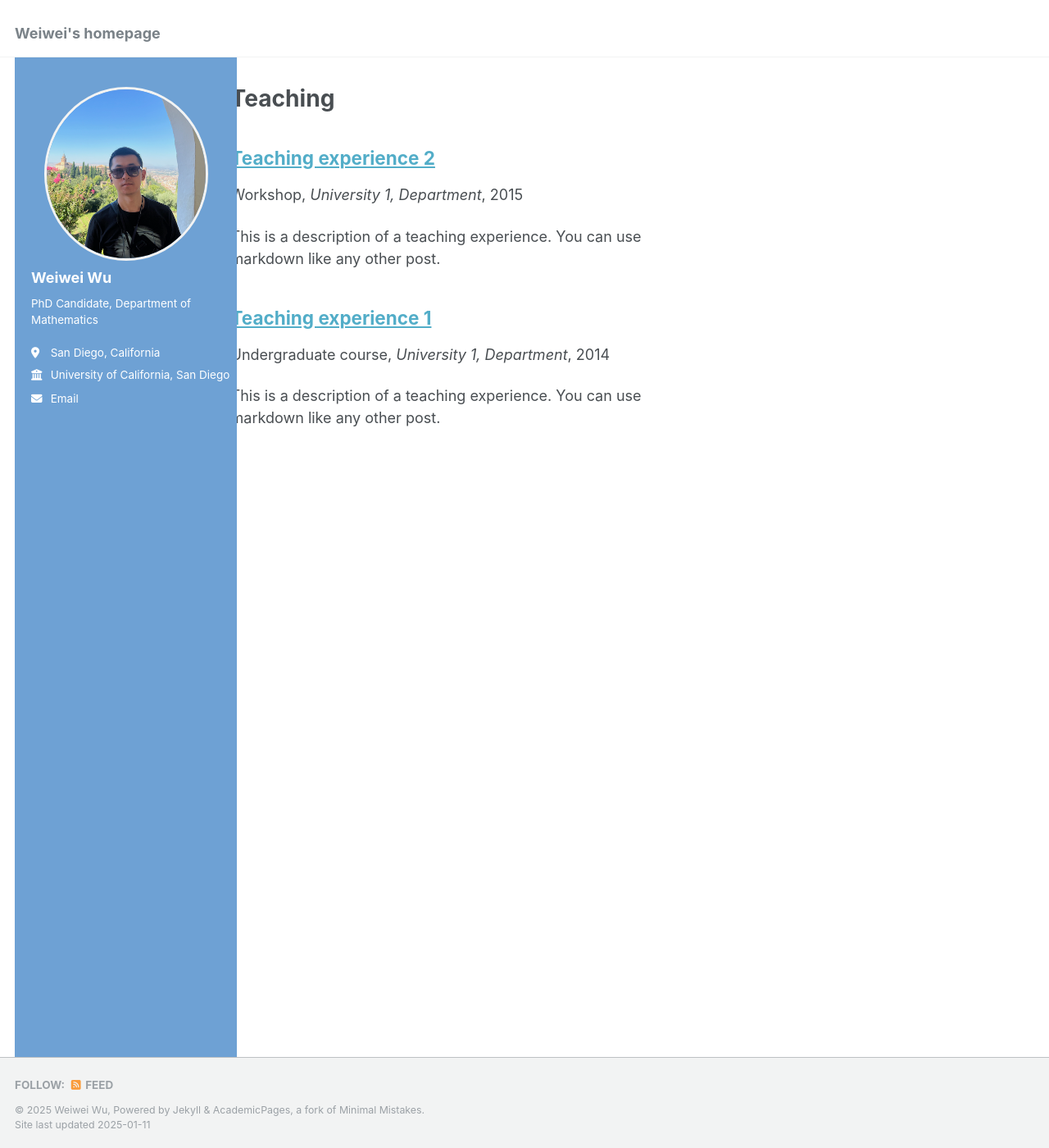
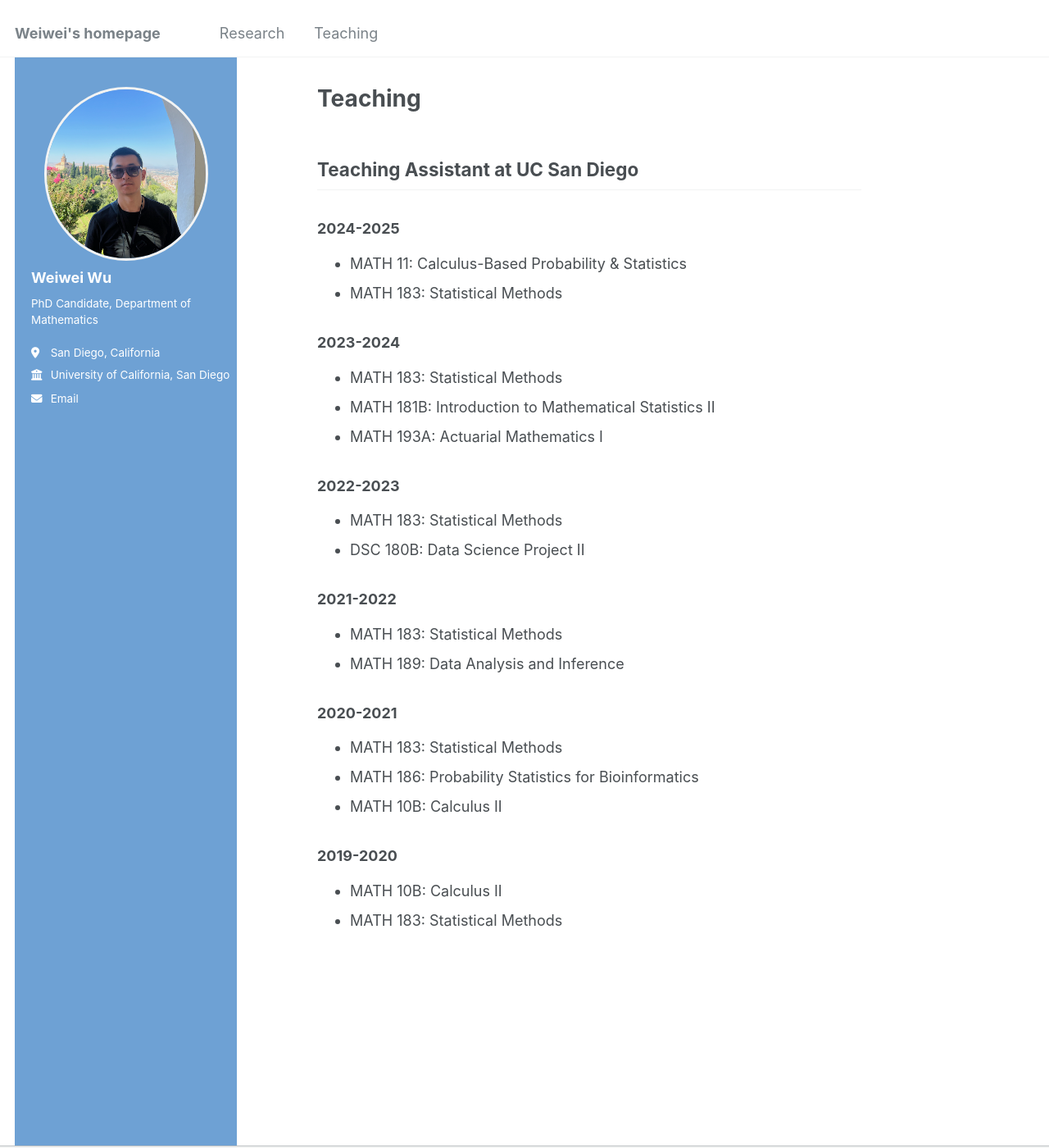
Before and after one commit to WWWU012/wwwu012.github.io, a Jekyll site: the page built from _pages/teaching.md, in a window 1280 px wide and 1400 px high. Shown: the whole window at 82% size. Built offline with Jekyll 4.4.1, drawn with Linux system fonts in a browser that asks for light colours.

Commit message:
update Research Page and Teaching pages

```diff
--- a/_data/navigation.yml
+++ b/_data/navigation.yml
@@ -11,8 +11,12 @@ main:
   # - title: "Talks"
   #   url: /talks/
 
-  # - title: "Teaching"
-  #   url: /teaching/
+  - title: "Research"
+    url: /research/
+
+
+  - title: "Teaching"
+    url: /teaching/
 
   # - title: "Portfolio"
   #   url: /portfolio/
--- /dev/null
+++ b/_pages/teaching.md
@@ -0,0 +1,37 @@
+---
+permalink: /teaching/
+title: "Teaching"
+author_profile: true
+redirect_from:
+  - /teaching/
+  - /teaching.html
+---
+
+## Teaching Assistant at UC San Diego
+
+### 2024-2025
+* MATH 11: Calculus-Based Probability & Statistics
+* MATH 183: Statistical Methods
+
+### 2023-2024
+* MATH 183: Statistical Methods
+* MATH 181B: Introduction to Mathematical Statistics II
+* MATH 193A: Actuarial Mathematics I
+
+### 2022-2023
+* MATH 183: Statistical Methods
+* DSC 180B: Data Science Project II
+
+
+### 2021-2022
+* MATH 183: Statistical Methods
+* MATH 189: Data Analysis and Inference
+
+### 2020-2021
+* MATH 183: Statistical Methods
+* MATH 186: Probability Statistics for Bioinformatics
+* MATH 10B: Calculus II
+
+### 2019-2020
+* MATH 10B: Calculus II
+* MATH 183: Statistical Methods
--- a/_sass/_page.scss
+++ b/_sass/_page.scss
@@ -17,7 +17,7 @@
 }
 
 .page {
-  @include breakpoint($large) {
+    @include breakpoint($large) {
     @include span(9 of 12 last);
     @include prefix(0.5 of 12);
     @include suffix(2 of 12);
```
Also changed, not shown: _pages/Research.md (added, +20 -0 lines).
